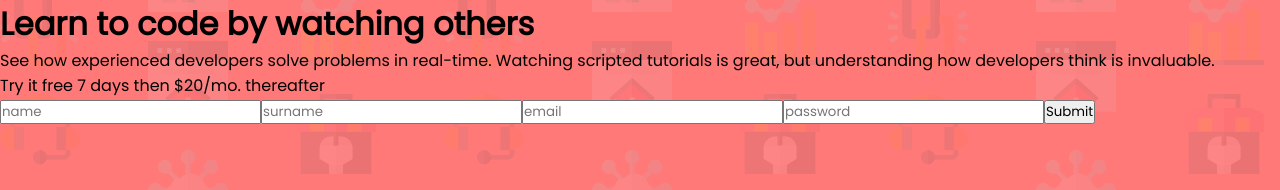
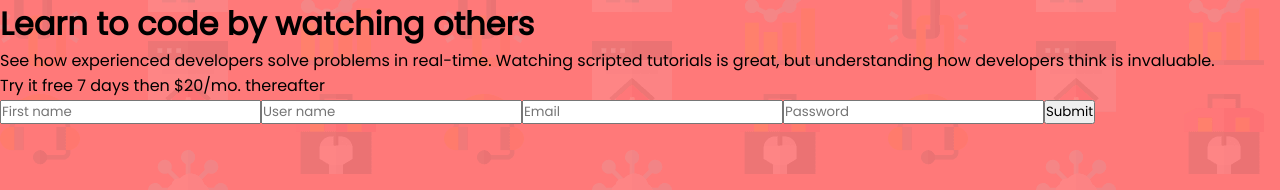
Before and after one commit to astarta16/signup-form, a React (Vite) app: page / in a window 1280 px wide. Shown: the top 190 px of the page. Built offline with nearby package versions, Linux system fonts and the light colour scheme.

Commit message:
register all inputs

```diff
--- a/src/Components/Card.jsx
+++ b/src/Components/Card.jsx
@@ -3,8 +3,9 @@ import {useForm} from 'react-hook-form'
 
 function Card() {
     const {register, handleSubmit} = useForm();
-    const onSubmit = () => {
-        console.log("hey")
+
+    const onSubmit = (data) => {
+        console.log(data)
     };
 
 
@@ -25,11 +26,11 @@ function Card() {
             Try it free 7 days <span>then $20/mo. thereafter</span>
           </p>
         </div>
-        <form onSubmit={handleSubmit}>
-          <input type="text" placeholder="name" />
-          <input type="text" placeholder="surname" />
-          <input type="text" placeholder="email" />
-          <input type="password" placeholder="password" />
+        <form onSubmit={handleSubmit(onSubmit)}>
+          <input type="text" placeholder="First name"  {...register("firstName")}/>
+          <input type="text" placeholder="User name"  {...register("userNAme")} />
+          <input type="text" placeholder="Email"  {...register("email")} />
+          <input type="password" placeholder="Password"  {...register("password")} />
           <input type="submit" />
         </form>
       </div>
```
